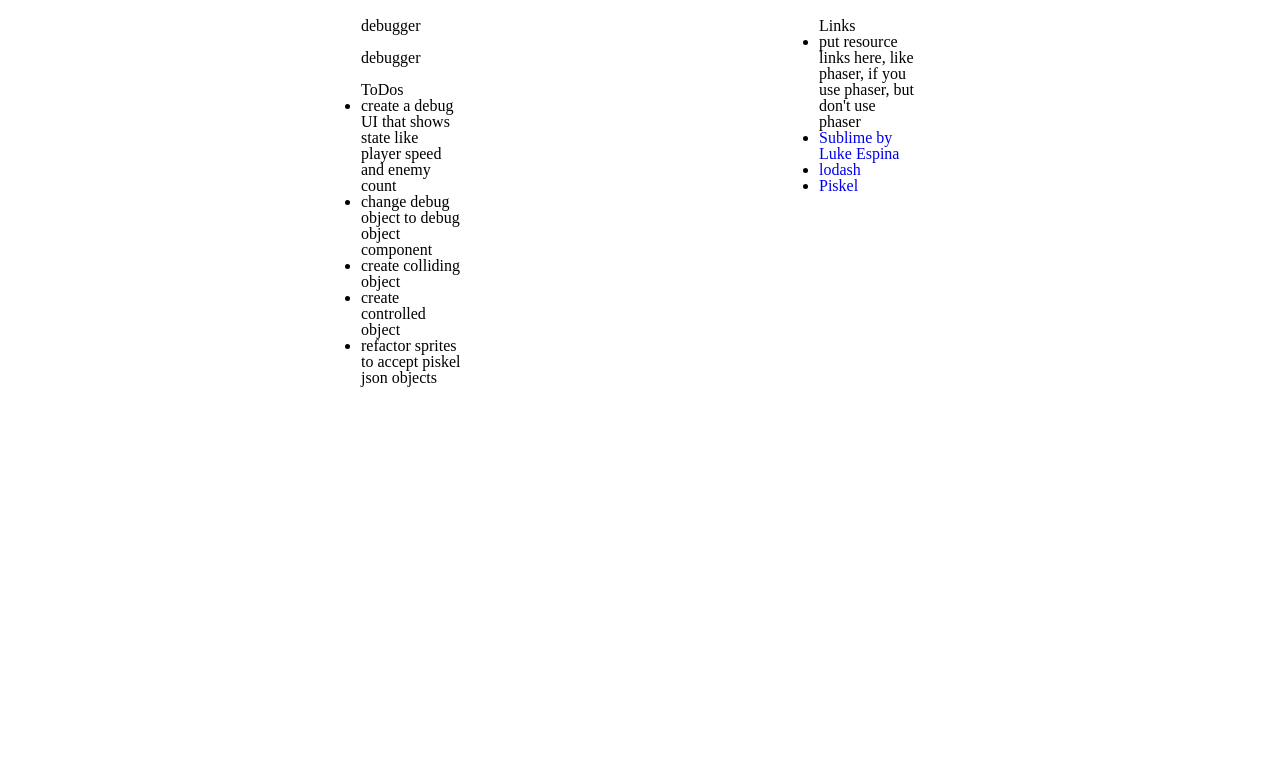
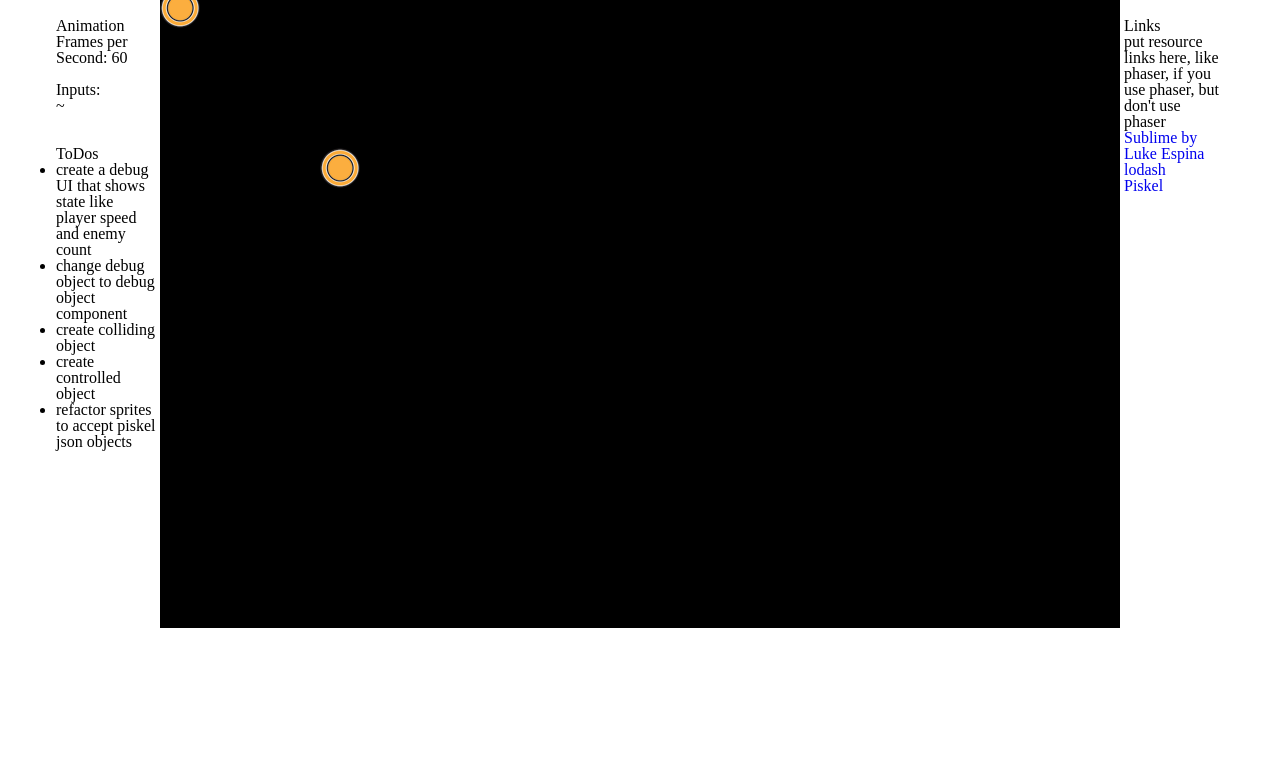
Before and after one commit to jeguberman/game_engine, a website: page index.html in a window 1280 px wide. Shown: the part 109-875 px from the top of the page. After the commit the page ends 800 px from the top, so only its background shows below. Drawn offline with nearby package versions, Linux system fonts and the light colour scheme.

Commit message:
change debug obj to debug obj module

```diff
--- a/bundle.js
+++ b/bundle.js
@@ -681,6 +681,7 @@ var ModuleManager = function ModuleManager(options) {
       var _this3 = this;
 
       this.moduleSteps.forEach(function (func) {
+
         func.bind(_this3)();
       });
     }
@@ -3561,11 +3562,9 @@ var _game2 = _interopRequireDefault(_game);
 
 var _mock_obj = __webpack_require__(107);
 
-var _mock_obj2 = _interopRequireDefault(_mock_obj);
-
-var _debugger = __webpack_require__(111);
-
-var _debugger2 = _interopRequireDefault(_debugger);
+var Mock = _interopRequireWildcard(_mock_obj);
+
+function _interopRequireWildcard(obj) { if (obj && obj.__esModule) { return obj; } else { var newObj = {}; if (obj != null) { for (var key in obj) { if (Object.prototype.hasOwnProperty.call(obj, key)) newObj[key] = obj[key]; } } newObj.default = obj; return newObj; } }
 
 function _interopRequireDefault(obj) { return obj && obj.__esModule ? obj : { default: obj }; }
 
@@ -3580,7 +3579,7 @@ function mockGame() {
   // game.bindKeys();
 
 
-  game.addObject(new _mock_obj2.default(0, 0));
+  // game.addObject(new Mock.mockObj(0,0));
   // game.addObject(new mockObj(1,1));
   // game.addObject(new mockObj(0,2));
   // game.addObject(new mockObj(2,0));
@@ -3592,9 +3591,8 @@ function mockGame() {
   // game.addObject(new mockObj(0,4));
   // game.addObject(new mockObj(2,4));
   // game.addObject(new mockObj(4,2));
-  game.addObject(new _mock_obj2.default(4, 4));
-
-  game.addObject(new _debugger2.default());
+  game.addObject(new Mock.mockObj(4, 4));
+  game.addObject(new Mock.featureMock());
 
   // game.addObject(mockObj);
 
@@ -3611,10 +3609,19 @@ exports.default = mockGame;
 "use strict";
 
 
+Object.defineProperty(exports, "__esModule", {
+  value: true
+});
+exports.featureMock = exports.mockObj = undefined;
+
 var _base_object = __webpack_require__(32);
 
 var _base_object2 = _interopRequireDefault(_base_object);
 
+var _data_by_frame = __webpack_require__(118);
+
+var _data_by_frame2 = _interopRequireDefault(_data_by_frame);
+
 var _mock_sprite = __webpack_require__(108);
 
 var _mock_sprite2 = _interopRequireDefault(_mock_sprite);
@@ -3625,24 +3632,15 @@ var _mock_controller2 = _interopRequireDefault(_mock_controller);
 
 function _interopRequireDefault(obj) { return obj && obj.__esModule ? obj : { default: obj }; }
 
-var mockModule = function mockModule() {
-  return {
-    name: "mockModule",
-    arbVal: "from mockModule",
-    updateState: function updateState() {
-      // this.state = "Spin";
-    }
-  };
-};
 // import Sprite from '../components/animation/sprite.js';
 
-var mockObj = function mockObj() {
+var mockObj = exports.mockObj = function mockObj() {
   var n = arguments.length > 0 && arguments[0] !== undefined ? arguments[0] : 0;
   var m = arguments.length > 1 && arguments[1] !== undefined ? arguments[1] : 0;
 
   var _mockObj = new _base_object2.default();
 
-  _mockObj.addModules(new _mock_sprite2.default(), new _mock_controller2.default());
+  _mockObj.addModules(new _mock_sprite2.default());
 
   var options = {
     name: "mockObj",
@@ -3657,7 +3655,16 @@ var mockObj = function mockObj() {
   return _mockObj;
 };
 
-module.exports = mockObj;
+var featureMock = exports.featureMock = function featureMock() {
+  var xmod = 0;
+  var ymod = 0;
+  var _featureMock = new mockObj(xmod, ymod);
+
+  _featureMock.name = "player";
+  _featureMock.addModules(new _mock_controller2.default(), new _data_by_frame2.default());
+
+  return _featureMock;
+};
 
 /***/ }),
 /* 108 */
@@ -3846,54 +3853,7 @@ var AnimationCycle = exports.AnimationCycle = function AnimationCycle() {
 };
 
 /***/ }),
-/* 111 */
-/***/ (function(module, exports, __webpack_require__) {
-
-"use strict";
-
-
-var _base_object = __webpack_require__(32);
-
-var _base_object2 = _interopRequireDefault(_base_object);
-
-function _interopRequireDefault(obj) { return obj && obj.__esModule ? obj : { default: obj }; }
-
-var DebugInfo = function DebugInfo() {
-
-  var domElement = document.getElementById("debug");
-  var start = Date.now();
-  var debug = {
-    // start,
-    animationFrames: [],
-    animationFPS: 0,
-    physicsFrames: [],
-    physicsFPS: 0,
-    lastUpdate: start,
-    domElement: domElement
-  };
-
-  var _debugInfo = new _base_object2.default({ name: "debug" });
-  _debugInfo.mergeWith({
-    debug: debug,
-    moduleStep: function moduleStep() {
-      var animationFrames = this.debug.animationFrames;
-      var now = Date.now();
-      animationFrames.unshift(now);
-      while (now - animationFrames[animationFrames.length - 1] > 1000) {
-        animationFrames.pop(); //assumes there are 1000 ticks in one second of Date.now object.
-      }
-      // if(now - this.debug.lastUpdate >= 200){
-      this.debug.domElement.innerHTML = "Animation Frames per Second: " + animationFrames.length;
-      // }
-    },
-    draw: function draw() {}
-  });
-  return _debugInfo;
-};
-
-module.exports = DebugInfo;
-
-/***/ }),
+/* 111 */,
 /* 112 */
 /***/ (function(module, exports, __webpack_require__) {
 
@@ -4029,13 +3989,75 @@ module.exports = gameController;
 
 /***/ }),
 /* 114 */
-/***/ (function(module, exports) {
+/***/ (function(module, exports, __webpack_require__) {
 
 "use strict";
-throw new Error("Module build failed: SyntaxError: Unterminated string constant (11:5)\n\n\u001b[0m \u001b[90m  9 | \u001b[39m  _mockController\u001b[33m.\u001b[39maddNewVerb(\u001b[32m\"a\"\u001b[39m\u001b[33m,\u001b[39m \u001b[36mfunction\u001b[39m(){\u001b[36mthis\u001b[39m\u001b[33m.\u001b[39mdx \u001b[33m-=\u001b[39m \u001b[35m40\u001b[39m\u001b[33m;\u001b[39m})\u001b[33m;\u001b[39m\n \u001b[90m 10 | \u001b[39m  _mockController\u001b[33m.\u001b[39maddNew\n\u001b[31m\u001b[1m>\u001b[22m\u001b[39m\u001b[90m 11 | \u001b[39m  you\u001b[32m're tryig to make these functions get called with \"this\" bound to the gameObj at each module step\u001b[39m\n \u001b[90m    | \u001b[39m     \u001b[31m\u001b[1m^\u001b[22m\u001b[39m\n \u001b[90m 12 | \u001b[39m  \u001b[33mVerb\u001b[39m(\u001b[32m\"space\"\u001b[39m\u001b[33m,\u001b[39m \u001b[36mfunction\u001b[39m(){\u001b[36mthis\u001b[39m\u001b[33m.\u001b[39mstate \u001b[33m=\u001b[39m nSpin\u001b[33m;\u001b[39m})\u001b[33m;\u001b[39m\n \u001b[90m 13 | \u001b[39m\n \u001b[90m 14 | \u001b[39m\u001b[0m\n");
-
-/***/ }),
-/* 115 */,
+
+
+var _objController = __webpack_require__(115);
+
+var _objController2 = _interopRequireDefault(_objController);
+
+function _interopRequireDefault(obj) { return obj && obj.__esModule ? obj : { default: obj }; }
+
+var mockController = function mockController() {
+  var _mockController = new _objController2.default();
+  _mockController.addNewVerb("d", function () {
+    // debugger
+    this.dx += 40;
+  });
+  _mockController.addNewVerb("a", function () {
+    this.dx -= 40;
+  });
+  _mockController.addNewVerb("space", function () {
+    this.state = "noSpin";
+  });
+
+  return _mockController;
+};
+
+module.exports = mockController;
+
+/***/ }),
+/* 115 */
+/***/ (function(module, exports, __webpack_require__) {
+
+"use strict";
+
+
+var _merge = __webpack_require__(1);
+
+var _merge2 = _interopRequireDefault(_merge);
+
+function _interopRequireDefault(obj) { return obj && obj.__esModule ? obj : { default: obj }; }
+
+var objController = function objController(options) {
+  var _objController = {
+    name: "objController",
+    controlState: "idle",
+    // state: "idle",
+    verbs: {},
+    moduleStep: function moduleStep() {
+      this.globalEvents.inputs.forEach(function (el) {
+        // debugger
+        this.verbs[el]();
+      });
+    },
+    addNewVerb: function addNewVerb(input, callback) {
+      if (!this.verbs.input) {
+        this.verbs[input] = callback.bind(this);
+      } else {
+        throw { message: "Game Object " + this.name + " tried to overwrite action " + input };
+      }
+    }
+  };
+  _objController = (0, _merge2.default)(_objController, options);
+  return _objController;
+};
+
+module.exports = objController;
+
+/***/ }),
 /* 116 */
 /***/ (function(module, exports, __webpack_require__) {
 
@@ -4067,6 +4089,50 @@ function compareSets(setA, setB) {
   return bool;
 }
 
+/***/ }),
+/* 117 */,
+/* 118 */
+/***/ (function(module, exports, __webpack_require__) {
+
+"use strict";
+
+
+var _base_object = __webpack_require__(32);
+
+var _base_object2 = _interopRequireDefault(_base_object);
+
+function _interopRequireDefault(obj) { return obj && obj.__esModule ? obj : { default: obj }; }
+
+var objFrameData = function objFrameData() {
+
+  var domElement = document.getElementById("objFrameData");
+  // debugger
+  var start = Date.now();
+  var _objFrameData = {
+    name: "objFrameData",
+    frameData: {
+      animationFrames: [],
+      animationFPS: 0,
+      physicsFrames: [],
+      physicsFPS: 0,
+      lastUpdate: start,
+      domElement: domElement
+    },
+    moduleStep: function moduleStep() {
+      var animationFrames = this.frameData.animationFrames;
+      var now = Date.now();
+      animationFrames.unshift(now);
+      while (now - animationFrames[animationFrames.length - 1] > 1000) {
+        animationFrames.pop();
+      }
+      this.frameData.domElement.innerHTML = "Animation Frames per Second: " + animationFrames.length;
+    }
+  };
+  return _objFrameData;
+};
+
+module.exports = objFrameData;
+
 /***/ })
 /******/ ]);
 //# sourceMappingURL=bundle.js.map
--- a/index.html
+++ b/index.html
@@ -15,7 +15,7 @@
   <div id="title">Game Engine</div>
   <div id="author">by John Guberman</div>
   <ul id="to do" class="ilb sidebar">
-    <div id="animationFPS">debugger</div><br/>
+    <div id="objFrameData">debugger</div><br/>
     <div id="controlDebug">debugger</div><br>
     ToDos
 
--- a/lib/mocks/mock_controller.js
+++ b/lib/mocks/mock_controller.js
@@ -7,9 +7,7 @@ const mockController = function(){
     this.dx += 40;
   });
   _mockController.addNewVerb("a", function(){this.dx -= 40;});
-  _mockController.addNew
-  you're tryig to make these functions get called with "this" bound to the gameObj at each module step
-  Verb("space", function(){this.state = nSpin;});
+  _mockController.addNewVerb("space", function(){this.state = "noSpin";});
 
 
   return _mockController;
--- a/lib/module_manager.js
+++ b/lib/module_manager.js
@@ -57,6 +57,7 @@ const ModuleManager = (options) => {
 
     runModuleSteps: function(){
       this.moduleSteps.forEach( (func) => {
+
         func.bind(this)();
       });
     },
--- a/lib/objects/base_object.js
+++ b/lib/objects/base_object.js
@@ -20,6 +20,7 @@ const baseObj = function(options){
     collision_height: 32,
     state: "default",
 
+
     step:function(){
       this.runModuleSteps();
       this.updateState();
```
Also changed, not shown: lib/mocks/mock_game.js (+5 -6 lines), lib/mocks/mock_obj.js (+16 -18 lines), lib/objects/modules/controller/objController.js (+9 -7 lines), lib/objects/modules/debug/data_by_frame.js (added, +31 -0 lines), lib/util/debugger.js (deleted, +0 -38 lines), 1 other file.
